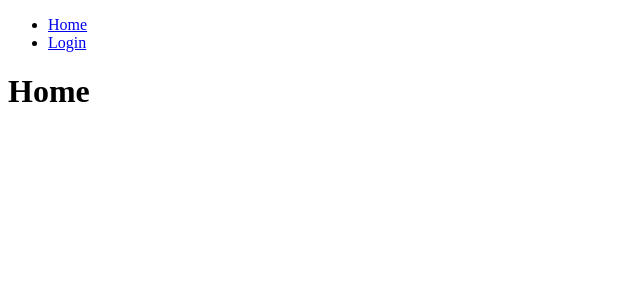
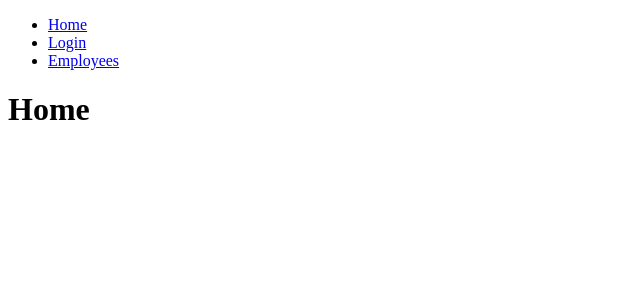
Before and after one commit to cristianeto/nextjs-employees, a Next.js app: page / in a window 1280 px wide. Shown: the top 300 px of the page, without its empty margins (0-640 px from the left). Built offline with nearby package versions, Linux system fonts and the light colour scheme.

Commit message:
feat: added link to Employees

```diff
--- a/src/components/molecules/Navbar/Navbar.tsx
+++ b/src/components/molecules/Navbar/Navbar.tsx
@@ -15,6 +15,11 @@ const Navbar: FC = () => {
             <a>Login</a>
           </Link>
         </li>
+        <li>
+          <Link href="/admin/employees">
+            <a>Employees</a>
+          </Link>
+        </li>
       </ul>
     </nav>
   );
```
